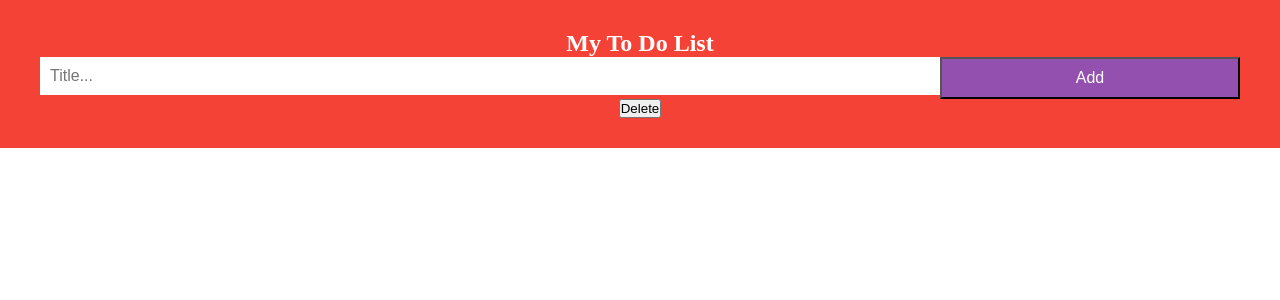
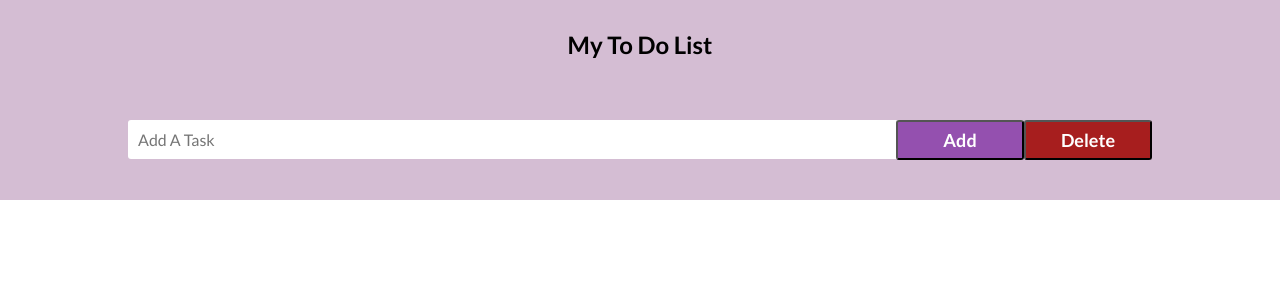
Before and after one commit to kiran-sql/Django-To-Do-List, a Python web app: template todo/templates/todo/add.html in a window 1280 px wide. Shown: the top 300 px of the page. Run offline with Jinja, Linux system fonts and the light colour scheme; the template is opened without the code that fills it, so the values that code supplies are empty.

Commit message:
commit-2 (HTML and CSS modified)

```diff
--- a/todo/templates/todo/add.html
+++ b/todo/templates/todo/add.html
@@ -4,19 +4,156 @@
     <meta charset="UTF-8" />
     <meta http-equiv="X-UA-Compatible" content="IE=edge" />
     <meta name="viewport" content="width=device-width, initial-scale=1.0" />
-    <link rel="stylesheet" href="/styles.css" />
+    <link href='https://fonts.googleapis.com/css?family=Lato:300,400,700' rel='stylesheet' type='text/css'>
+    <style>
+        /* Include the padding and border in an element's total width and height */
+        * {
+        margin: 0;
+        padding: 0;
+        box-sizing: border-box;
+        font-family: Lato, sans-serif;
+        }
+
+        /* Remove margins and padding from the list */
+        ul {
+        margin: 0;
+        padding: 0;
+        }
+
+        /* Style the list items */
+        ul li {
+        cursor: pointer;
+        position: relative;
+        padding: 12px 8px 12px 40px;
+        background: #eee;
+        font-size: 18px;
+        transition: 0.2s;
+
+        /* make the list items unselectable */
+        -webkit-user-select: none;
+        -moz-user-select: none;
+        -ms-user-select: none;
+        user-select: none;
+        }
+
+        /* Set all odd list items to a different color (zebra-stripes) */
+        ul li:nth-child(odd) {
+        background: #f9f9f9;
+        }
+
+        /* Darker background-color on hover */
+        ul li:hover {
+        background: #ddd;
+        }
+
+        /* When clicked on, add a background color and strike out text */
+        ul li.checked {
+        background: #888;
+        color: #fff;
+        text-decoration: line-through;
+        }
+
+        /* Add a "checked" mark when clicked on */
+        ul li.checked::before {
+        content: '';
+        position: absolute;
+        border-color: #fff;
+        border-style: solid;
+        border-width: 0 2px 2px 0;
+        top: 10px;
+        left: 16px;
+        transform: rotate(45deg);
+        height: 15px;
+        width: 7px;
+        }
+
+        /* Style the header */
+        .header {
+        background-color: #d4bdd3;
+        padding: 30px 50px;
+        height: 200px;
+        position: relative;
+        color: rgb(0, 0, 0);
+        text-align: center;
+        }
+
+        /* Clear floats after the header */
+        .header:after {
+        content: "";
+        display: table;
+        clear: both;
+        }
+
+        /* Style the input */
+        input {
+        margin: 0;
+        border: none;
+        border-radius: 3px;
+        width: 70%;
+        padding: 10px;
+        float: left;
+        font-size: 16px;
+        position: absolute;
+        top: 60%;
+        right: 20%;
+        }
+
+        /* Style the "Add" button */
+        .addBtn {
+        padding: 7px;
+        width: 10%;
+        background: #9450af;
+        color: rgb(255, 255, 255);
+        float: left;
+        text-align: center;
+        font-size: 18px;
+        font-weight: bold;
+        cursor: pointer;
+        transition: 0.3s;
+        border-radius: 3px;
+        position: absolute;
+        top: 60%;
+        right: 20%;
+        }
+
+        .addBtn:hover {
+        background-color: rgb(107, 33, 150);
+        }
+
+        /* Style the close button */
+        .removeBtn {
+        padding: 7px;
+        width: 10%;
+        position: absolute;
+        top: 60%;
+        right: 10%;
+        background-color: #a71e1e;
+        color: rgb(255, 255, 255);
+        font-weight: bold;
+        cursor: pointer;
+        text-align: center;
+        font-size: 18px;
+        border-radius: 3px;
+        transition: 0.3s;
+        }
+
+        .removeBtn:hover {
+        background-color: #861818;
+        color: rgb(255, 255, 255);
+        }
+
+    </style>
     <title>To-Do List</title>
   </head>
   <body>
     <div id="myDIV" class="header">
         <h2>My To Do List</h2>
-        <input type="text" id="myInput" placeholder="Title...">
+        <input type="text" id="myInput" placeholder="Add A Task">
         <button type="submit" class="addBtn">Add</button>
         <button type="submit" class="removeBtn">Delete</button>
-      </div>
+    </div>
+    <ul id="myUL">
 
-      <ul id="myUL">
-
-      </ul>
+    </ul>
   </body>
 </html>
--- a/todo/templates/todo/styles.css
+++ /dev/null
@@ -1,116 +0,0 @@
-/* Include the padding and border in an element's total width and height */
-* {
-  margin: 0;
-  padding: 0;
-  box-sizing: border-box;
-}
-
-/* Remove margins and padding from the list */
-ul {
-  margin: 0;
-  padding: 0;
-}
-
-/* Style the list items */
-ul li {
-  cursor: pointer;
-  position: relative;
-  padding: 12px 8px 12px 40px;
-  background: #eee;
-  font-size: 18px;
-  transition: 0.2s;
-
-  /* make the list items unselectable */
-  -webkit-user-select: none;
-  -moz-user-select: none;
-  -ms-user-select: none;
-  user-select: none;
-}
-
-/* Set all odd list items to a different color (zebra-stripes) */
-ul li:nth-child(odd) {
-  background: #f9f9f9;
-}
-
-/* Darker background-color on hover */
-ul li:hover {
-  background: #ddd;
-}
-
-/* When clicked on, add a background color and strike out text */
-ul li.checked {
-  background: #888;
-  color: #fff;
-  text-decoration: line-through;
-}
-
-/* Add a "checked" mark when clicked on */
-ul li.checked::before {
-  content: '';
-  position: absolute;
-  border-color: #fff;
-  border-style: solid;
-  border-width: 0 2px 2px 0;
-  top: 10px;
-  left: 16px;
-  transform: rotate(45deg);
-  height: 15px;
-  width: 7px;
-}
-
-/* Style the close button */
-.close {
-  position: absolute;
-  right: 0;
-  top: 0;
-  padding: 12px 16px 12px 16px;
-}
-
-.close:hover {
-  background-color: #f44336;
-  color: white;
-}
-
-/* Style the header */
-.header {
-  background-color: #f44336;
-  padding: 30px 40px;
-  color: white;
-  text-align: center;
-}
-
-/* Clear floats after the header */
-.header:after {
-  content: "";
-  display: table;
-  clear: both;
-}
-
-/* Style the input */
-input {
-  margin: 0;
-  border: none;
-  border-radius: 0;
-  width: 75%;
-  padding: 10px;
-  float: left;
-  font-size: 16px;
-}
-
-/* Style the "Add" button */
-.addBtn {
-  padding: 10px;
-  width: 25%;
-  background: #9450af;
-  color: rgb(255, 255, 255);
-  float: left;
-  text-align: center;
-  font-size: 16px;
-  cursor: pointer;
-  transition: 0.3s;
-  border-radius: 0;
-}
-
-.addBtn:hover {
-  background-color: rgb(107, 33, 150);
-}
```
